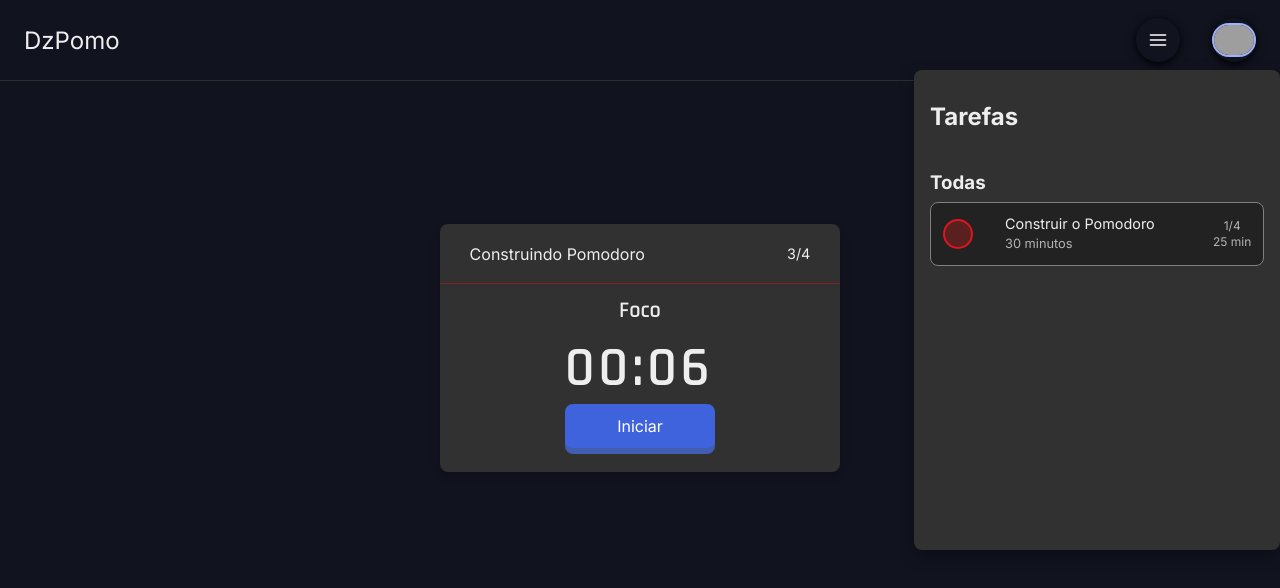
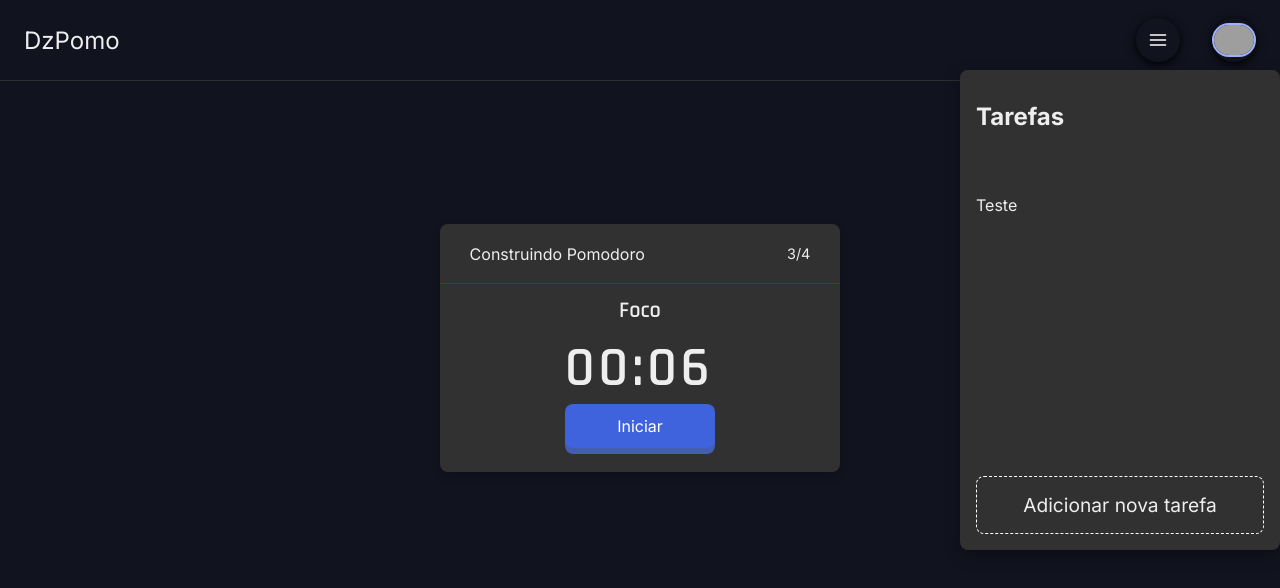
Before and after one commit to Guilherme-Santos08/pomodoro_task, a Next.js app: page / in a window 1280 px wide. Both pictures are taken after a click on the button 1158 px from the left and 40 px from the top of the page. Shown: the top 588 px of the page. Built offline with nearby package versions, Linux system fonts and the light colour scheme; grey boxes are pictures that could not be loaded.

Commit message:
feat: layout de criar nova tarefa

```diff
--- /dev/null
+++ b/src/components/CreatePomodoro/styles.ts
@@ -0,0 +1,3 @@
+import styled from 'styled-components'
+
+export const Container = styled.div``
--- a/src/components/Task/index.tsx
+++ b/src/components/Task/index.tsx
@@ -1,11 +1,26 @@
-import { Container, RenderTasks } from './styles'
+import { useState } from 'react'
+import { Container, RenderCreateTasks, RenderTasks } from './styles'
 
 export function Task() {
+  const [changeTask, setChangeTask] = useState(false)
+
+  const handleChangeComponente = () => {
+    setChangeTask(!changeTask)
+  }
   return (
     <Container>
-      <h2>Tarefas</h2>
+      <h2>{changeTask ? 'Criar Tarefa' : 'Tarefas'}</h2>
+      {changeTask ? (
         <RenderTasks>
-        <h3>Todas</h3>
+          <h3
+          // style={
+          //   changeTask
+          //     ? { opacity: 0, visibility: 'hidden' }
+          //     : { opacity: 1, visibility: 'visible' }
+          // }
+          >
+            Todas
+          </h3>
           <div className="task">
             <div className="task__priority" />
 
@@ -23,6 +38,13 @@ export function Task() {
             </div>
           </div>
         </RenderTasks>
+      ) : (
+        <RenderCreateTasks>Teste</RenderCreateTasks>
+      )}
+
+      <button type="button" onClick={handleChangeComponente}>
+        Adicionar nova tarefa
+      </button>
     </Container>
   )
 }
--- a/src/components/Task/styles.ts
+++ b/src/components/Task/styles.ts
@@ -1,12 +1,27 @@
 import styled from 'styled-components'
 
 export const Container = styled.div`
+  min-width: 320px;
   width: 100%;
   height: 100%;
   padding: 2rem 1rem;
   background-color: ${(props) => props.theme.colors.gray5};
   box-shadow: rgba(0, 0, 0, 0.35) 0px 5px 15px;
   border-radius: 8px;
+
+  position: relative;
+
+  button {
+    position: absolute;
+    bottom: 1rem;
+
+    background-color: ${(props) => props.theme.colors.gray3};
+    color: #ffffff;
+    width: 90%;
+    padding: 1rem;
+    border-radius: 8px;
+    border: 1px #ffff dashed;
+  }
 `
 
 export const RenderTasks = styled.div`
@@ -59,3 +74,7 @@ export const RenderTasks = styled.div`
     }
   }
 `
+
+export const RenderCreateTasks = styled.div`
+  margin-top: 4rem;
+`
```
Also changed, not shown: src/components/CreatePomodoro/index.tsx (added, +11 -0 lines), src/pages/task/[id].tsx (added, +12 -0 lines). Lines whose indentation alone changed are shown as unchanged.
